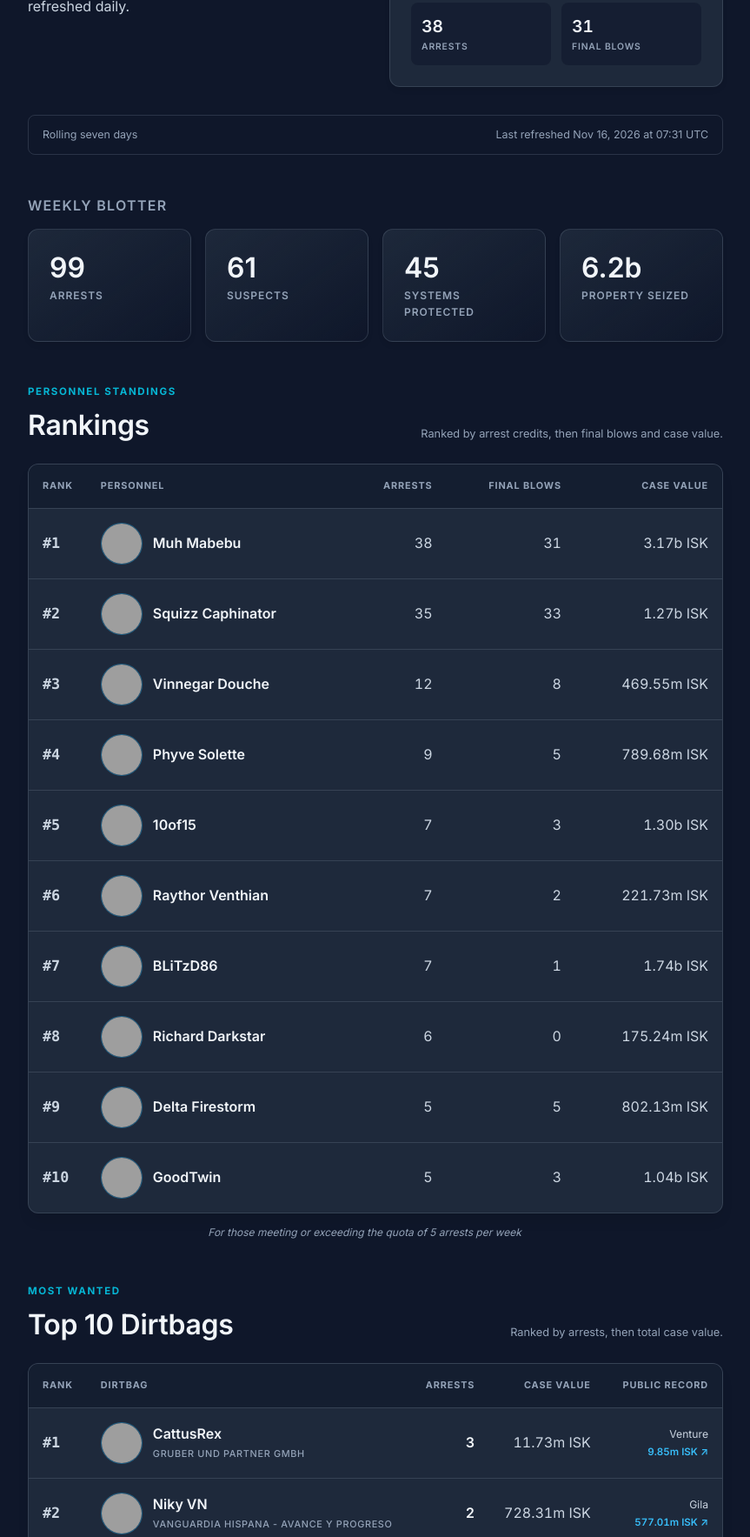
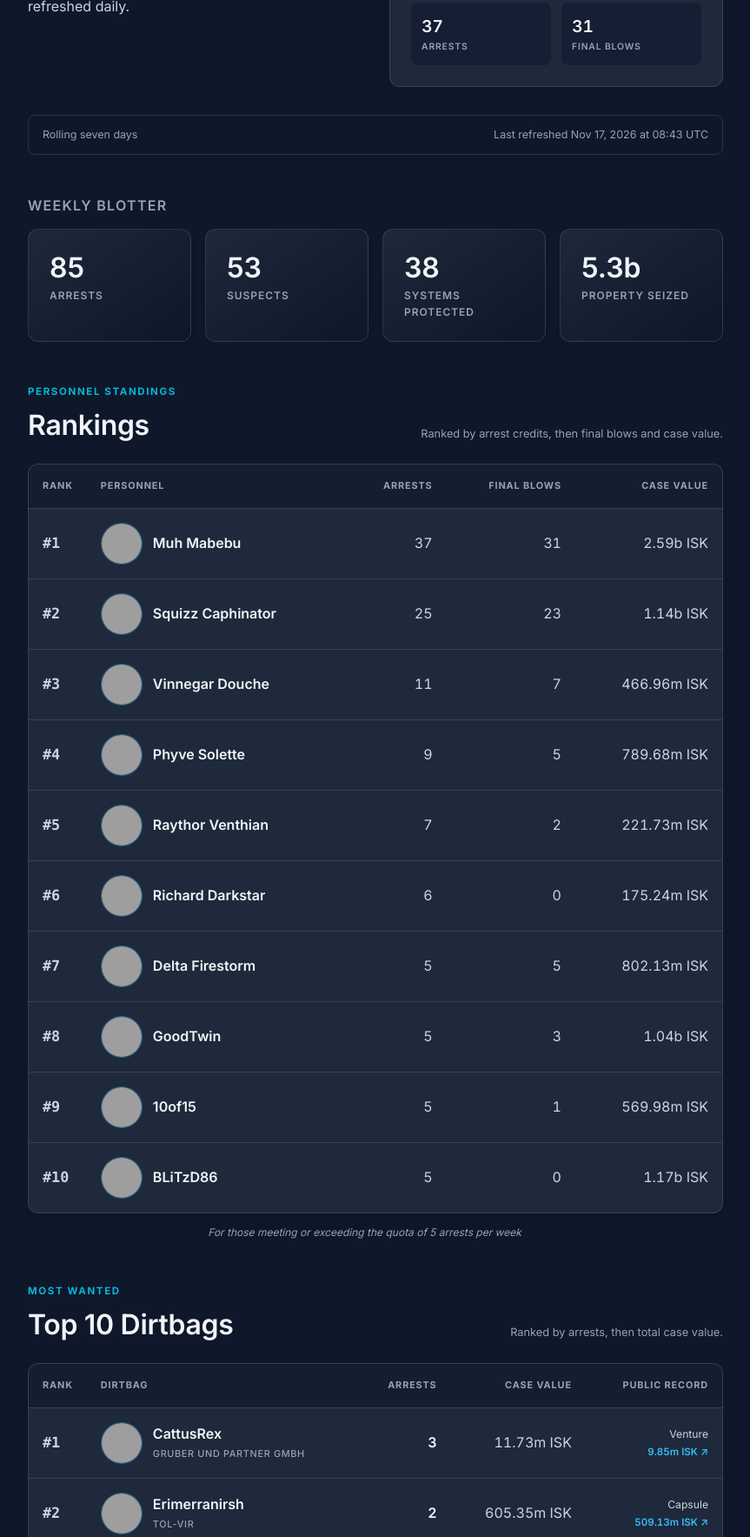
Before and after one commit to whpd-space/site, a plain HTML site: page Arrests.html in a window 1280 px wide. Shown: the part 432-2199 px from the top of the page at 87% size, without its empty margins (208-1071 px from the left). Drawn offline with Linux system fonts and the light colour scheme; grey boxes are pictures that could not be loaded.

Commit message:
deploy: 673b75f623286f3ee64a638bfcae387f642f40ae

```diff
--- a/Arrests.html
+++ b/Arrests.html
@@ -86,22 +86,22 @@
 <span><strong>Muh Mabebu</strong></span>
 </a>
 <div class="donuts-recipient-stats">
-<span><strong>38</strong><small>Arrests</small></span>
+<span><strong>37</strong><small>Arrests</small></span>
 <span><strong>31</strong><small>Final blows</small></span>
 </div>
 </aside>
 	</header>
 	<div class="arrests-meta">
 <span>Rolling seven days</span>
-<span>Last refreshed Nov 16, 2026 at 07:31 UTC</span>
+<span>Last refreshed Nov 17, 2026 at 08:43 UTC</span>
 </div>
 <section class="arrest-summary" aria-labelledby="arrest-summary-title">
 <h2 id="arrest-summary-title">Weekly blotter</h2>
 <div class="arrest-stat-grid">
-<div class="arrest-stat"><strong>99</strong><span>Arrests</span></div>
-<div class="arrest-stat"><strong>61</strong><span>Suspects</span></div>
-<div class="arrest-stat"><strong>45</strong><span>Systems protected</span></div>
-<div class="arrest-stat"><strong>6.2b</strong><span>Property seized</span></div>
+<div class="arrest-stat"><strong>85</strong><span>Arrests</span></div>
+<div class="arrest-stat"><strong>53</strong><span>Suspects</span></div>
+<div class="arrest-stat"><strong>38</strong><span>Systems protected</span></div>
+<div class="arrest-stat"><strong>5.3b</strong><span>Property seized</span></div>
 </div>
 </section>
 <section class="arrest-rankings" aria-labelledby="arrest-rankings-title">
@@ -120,9 +120,9 @@
 <span><strong>Muh Mabebu</strong></span>
 </a>
 </th>
-<td class="arrest-number" data-label="Arrests">38</td>
+<td class="arrest-number" data-label="Arrests">37</td>
 <td class="arrest-number" data-label="Final blows">31</td>
-<td class="arrest-number" data-label="Case value">3.17b ISK</td>
+<td class="arrest-number" data-label="Case value">2.59b ISK</td>
 </tr>
 <tr>
 <td class="arrest-placement" data-label="Rank">#2</td>
@@ -132,9 +132,9 @@
 <span><strong>Squizz Caphinator</strong></span>
 </a>
 </th>
-<td class="arrest-number" data-label="Arrests">35</td>
-<td class="arrest-number" data-label="Final blows">33</td>
-<td class="arrest-number" data-label="Case value">1.27b ISK</td>
+<td class="arrest-number" data-label="Arrests">25</td>
+<td class="arrest-number" data-label="Final blows">23</td>
+<td class="arrest-number" data-label="Case value">1.14b ISK</td>
 </tr>
 <tr>
 <td class="arrest-placement" data-label="Rank">#3</td>
@@ -144,9 +144,9 @@
 <span><strong>Vinnegar Douche</strong></span>
 </a>
 </th>
-<td class="arrest-number" data-label="Arrests">12</td>
-<td class="arrest-number" data-label="Final blows">8</td>
-<td class="arrest-number" data-label="Case value">469.55m ISK</td>
+<td class="arrest-number" data-label="Arrests">11</td>
+<td class="arrest-number" data-label="Final blows">7</td>
+<td class="arrest-number" data-label="Case value">466.96m ISK</td>
 </tr>
 <tr>
 <td class="arrest-placement" data-label="Rank">#4</td>
@@ -163,18 +163,6 @@
 <tr>
 <td class="arrest-placement" data-label="Rank">#5</td>
 <th scope="row" data-label="Personnel">
-<a class="arrest-personnel" href="https://zkillboard.com/character/1922855106/" target="_blank" rel="noopener noreferrer">
-<img src="https://images.evetech.net/characters/1922855106/portrait?size=64" width="48" height="48" loading="lazy" alt="">
-<span><strong>10of15</strong></span>
-</a>
-</th>
-<td class="arrest-number" data-label="Arrests">7</td>
-<td class="arrest-number" data-label="Final blows">3</td>
-<td class="arrest-number" data-label="Case value">1.30b ISK</td>
-</tr>
-<tr>
-<td class="arrest-placement" data-label="Rank">#6</td>
-<th scope="row" data-label="Personnel">
 <a class="arrest-personnel" href="https://zkillboard.com/character/204180361/" target="_blank" rel="noopener noreferrer">
 <img src="https://images.evetech.net/characters/204180361/portrait?size=64" width="48" height="48" loading="lazy" alt="">
 <span><strong>Raythor Venthian</strong></span>
@@ -185,19 +173,7 @@
 <td class="arrest-number" data-label="Case value">221.73m ISK</td>
 </tr>
 <tr>
-<td class="arrest-placement" data-label="Rank">#7</td>
-<th scope="row" data-label="Personnel">
-<a class="arrest-personnel" href="https://zkillboard.com/character/2120163218/" target="_blank" rel="noopener noreferrer">
-<img src="https://images.evetech.net/characters/2120163218/portrait?size=64" width="48" height="48" loading="lazy" alt="">
-<span><strong>BLiTzD86</strong></span>
-</a>
-</th>
-<td class="arrest-number" data-label="Arrests">7</td>
-<td class="arrest-number" data-label="Final blows">1</td>
-<td class="arrest-number" data-label="Case value">1.74b ISK</td>
-</tr>
-<tr>
-<td class="arrest-placement" data-label="Rank">#8</td>
+<td class="arrest-placement" data-label="Rank">#6</td>
 <th scope="row" data-label="Personnel">
 <a class="arrest-personnel" href="https://zkillboard.com/character/2121531380/" target="_blank" rel="noopener noreferrer">
 <img src="https://images.evetech.net/characters/2121531380/portrait?size=64" width="48" height="48" loading="lazy" alt="">
@@ -209,7 +185,7 @@
 <td class="arrest-number" data-label="Case value">175.24m ISK</td>
 </tr>
 <tr>
-<td class="arrest-placement" data-label="Rank">#9</td>
+<td class="arrest-placement" data-label="Rank">#7</td>
 <th scope="row" data-label="Personnel">
 <a class="arrest-personnel" href="https://zkillboard.com/character/95915934/" target="_blank" rel="noopener noreferrer">
 <img src="https://images.evetech.net/characters/95915934/portrait?size=64" width="48" height="48" loading="lazy" alt="">
@@ -221,7 +197,7 @@
 <td class="arrest-number" data-label="Case value">802.13m ISK</td>
 </tr>
 <tr>
-<td class="arrest-placement" data-label="Rank">#10</td>
+<td class="arrest-placement" data-label="Rank">#8</td>
 <th scope="row" data-label="Personnel">
 <a class="arrest-personnel" href="https://zkillboard.com/character/2123598334/" target="_blank" rel="noopener noreferrer">
 <img src="https://images.evetech.net/characters/2123598334/portrait?size=64" width="48" height="48" loading="lazy" alt="">
@@ -231,6 +207,30 @@
 <td class="arrest-number" data-label="Arrests">5</td>
 <td class="arrest-number" data-label="Final blows">3</td>
 <td class="arrest-number" data-label="Case value">1.04b ISK</td>
+</tr>
+<tr>
+<td class="arrest-placement" data-label="Rank">#9</td>
+<th scope="row" data-label="Personnel">
+<a class="arrest-personnel" href="https://zkillboard.com/character/1922855106/" target="_blank" rel="noopener noreferrer">
+<img src="https://images.evetech.net/characters/1922855106/portrait?size=64" width="48" height="48" loading="lazy" alt="">
+<span><strong>10of15</strong></span>
+</a>
+</th>
+<td class="arrest-number" data-label="Arrests">5</td>
+<td class="arrest-number" data-label="Final blows">1</td>
+<td class="arrest-number" data-label="Case value">569.98m ISK</td>
+</tr>
+<tr>
+<td class="arrest-placement" data-label="Rank">#10</td>
+<th scope="row" data-label="Personnel">
+<a class="arrest-personnel" href="https://zkillboard.com/character/2120163218/" target="_blank" rel="noopener noreferrer">
+<img src="https://images.evetech.net/characters/2120163218/portrait?size=64" width="48" height="48" loading="lazy" alt="">
+<span><strong>BLiTzD86</strong></span>
+</a>
+</th>
+<td class="arrest-number" data-label="Arrests">5</td>
+<td class="arrest-number" data-label="Final blows">0</td>
+<td class="arrest-number" data-label="Case value">1.17b ISK</td>
 </tr>
 </tbody></table></div>
 <p class="arrest-quota-note">For those meeting or exceeding the quota of 5 arrests per week</p>
@@ -262,22 +262,6 @@
 <tr>
 <td class="arrest-placement" data-label="Rank">#2</td>
 <th scope="row" data-label="Dirtbag">
-<a class="arrest-personnel" href="https://zkillboard.com/character/2113629027/" target="_blank" rel="noopener noreferrer">
-<img src="https://images.evetech.net/characters/2113629027/portrait?size=64" width="48" height="48" loading="lazy" alt="">
-<span><strong>Niky VN</strong><small>Vanguardia Hispana - Avance y Progreso</small></span>
-</a>
-</th>
-<td class="arrest-number" data-label="Arrests"><strong>2</strong></td>
-<td class="arrest-number" data-label="Case value">728.31m ISK</td>
-<td class="arrest-number public-record" data-label="Public Record">
-<a class="dirtbag-loss" href="https://zkillboard.com/kill/139805601/" target="_blank" rel="noopener noreferrer">
-<span>Gila</span><strong>577.01m ISK ↗</strong>
-</a>
-</td>
-</tr>
-<tr>
-<td class="arrest-placement" data-label="Rank">#3</td>
-<th scope="row" data-label="Dirtbag">
 <a class="arrest-personnel" href="https://zkillboard.com/character/2117806817/" target="_blank" rel="noopener noreferrer">
 <img src="https://images.evetech.net/characters/2117806817/portrait?size=64" width="48" height="48" loading="lazy" alt="">
 <span><strong>Erimerranirsh</strong><small>Tol-Vir</small></span>
@@ -292,7 +276,7 @@
 </td>
 </tr>
 <tr>
-<td class="arrest-placement" data-label="Rank">#4</td>
+<td class="arrest-placement" data-label="Rank">#3</td>
 <th scope="row" data-label="Dirtbag">
 <a class="arrest-personnel" href="https://zkillboard.com/character/2124741929/" target="_blank" rel="noopener noreferrer">
 <img src="https://images.evetech.net/characters/2124741929/portrait?size=64" width="48" height="48" loading="lazy" alt="">
@@ -308,7 +292,7 @@
 </td>
 </tr>
 <tr>
-<td class="arrest-placement" data-label="Rank">#5</td>
+<td class="arrest-placement" data-label="Rank">#4</td>
 <th scope="row" data-label="Dirtbag">
 <a class="arrest-personnel" href="https://zkillboard.com/character/2118296555/" target="_blank" rel="noopener noreferrer">
 <img src="https://images.evetech.net/characters/2118296555/portrait?size=64" width="48" height="48" loading="lazy" alt="">
@@ -324,7 +308,7 @@
 </td>
 </tr>
 <tr>
-<td class="arrest-placement" data-label="Rank">#6</td>
+<td class="arrest-placement" data-label="Rank">#5</td>
 <th scope="row" data-label="Dirtbag">
 <a class="arrest-personnel" href="https://zkillboard.com/character/2121456828/" target="_blank" rel="noopener noreferrer">
 <img src="https://images.evetech.net/characters/2121456828/portrait?size=64" width="48" height="48" loading="lazy" alt="">
@@ -340,7 +324,7 @@
 </td>
 </tr>
 <tr>
-<td class="arrest-placement" data-label="Rank">#7</td>
+<td class="arrest-placement" data-label="Rank">#6</td>
 <th scope="row" data-label="Dirtbag">
 <a class="arrest-personnel" href="https://zkillboard.com/character/96152951/" target="_blank" rel="noopener noreferrer">
 <img src="https://images.evetech.net/characters/96152951/portrait?size=64" width="48" height="48" loading="lazy" alt="">
@@ -356,7 +340,7 @@
 </td>
 </tr>
 <tr>
-<td class="arrest-placement" data-label="Rank">#8</td>
+<td class="arrest-placement" data-label="Rank">#7</td>
 <th scope="row" data-label="Dirtbag">
 <a class="arrest-personnel" href="https://zkillboard.com/character/1248951136/" target="_blank" rel="noopener noreferrer">
 <img src="https://images.evetech.net/characters/1248951136/portrait?size=64" width="48" height="48" loading="lazy" alt="">
@@ -372,7 +356,7 @@
 </td>
 </tr>
 <tr>
-<td class="arrest-placement" data-label="Rank">#9</td>
+<td class="arrest-placement" data-label="Rank">#8</td>
 <th scope="row" data-label="Dirtbag">
 <a class="arrest-personnel" href="https://zkillboard.com/character/2122169901/" target="_blank" rel="noopener noreferrer">
 <img src="https://images.evetech.net/characters/2122169901/portrait?size=64" width="48" height="48" loading="lazy" alt="">
@@ -388,7 +372,7 @@
 </td>
 </tr>
 <tr>
-<td class="arrest-placement" data-label="Rank">#10</td>
+<td class="arrest-placement" data-label="Rank">#9</td>
 <th scope="row" data-label="Dirtbag">
 <a class="arrest-personnel" href="https://zkillboard.com/character/2124803676/" target="_blank" rel="noopener noreferrer">
 <img src="https://images.evetech.net/characters/2124803676/portrait?size=64" width="48" height="48" loading="lazy" alt="">
@@ -400,6 +384,22 @@
 <td class="arrest-number public-record" data-label="Public Record">
 <a class="dirtbag-loss" href="https://zkillboard.com/kill/139862641/" target="_blank" rel="noopener noreferrer">
 <span>Buzzard</span><strong>68.39m ISK ↗</strong>
+</a>
+</td>
+</tr>
+<tr>
+<td class="arrest-placement" data-label="Rank">#10</td>
+<th scope="row" data-label="Dirtbag">
+<a class="arrest-personnel" href="https://zkillboard.com/character/2123914696/" target="_blank" rel="noopener noreferrer">
+<img src="https://images.evetech.net/characters/2123914696/portrait?size=64" width="48" height="48" loading="lazy" alt="">
+<span><strong>Legion06130</strong><small>Night Workers</small></span>
+</a>
+</th>
+<td class="arrest-number" data-label="Arrests"><strong>2</strong></td>
+<td class="arrest-number" data-label="Case value">117.65m ISK</td>
+<td class="arrest-number public-record" data-label="Public Record">
+<a class="dirtbag-loss" href="https://zkillboard.com/kill/139826849/" target="_blank" rel="noopener noreferrer">
+<span>Anathema</span><strong>117.64m ISK ↗</strong>
 </a>
 </td>
 </tr>
```
